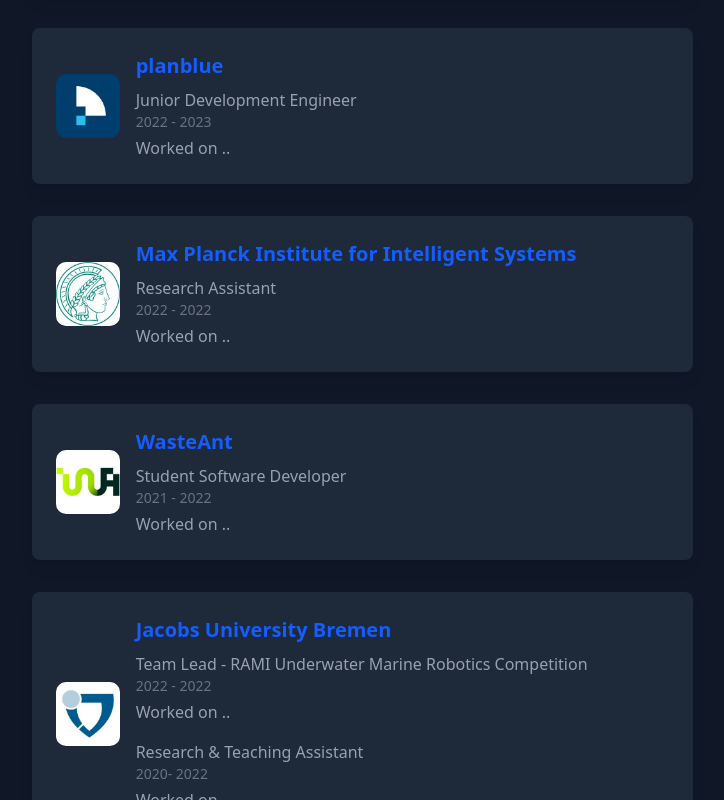
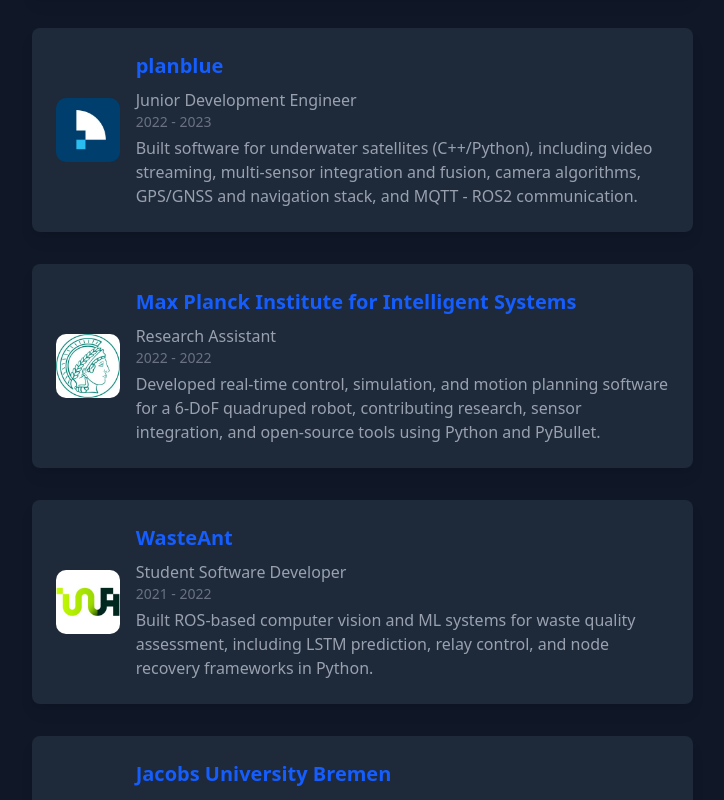
Before and after one commit to nayan-pradhan/personal-portfolio, a React (Vite) app: page / in a window 1280 px wide. Shown: the part 1040-1840 px from the top of the page, without its empty margins (469-1193 px from the left). Built offline with nearby package versions, Linux system fonts and the light colour scheme.

Commit message:
Adding content to experience

```diff
--- a/src/components/Experience.jsx
+++ b/src/components/Experience.jsx
@@ -22,7 +22,7 @@ const experience = [
             {
                 title: "Junior Development Engineer",
                 period: "2022 - 2023",
-                description: "Worked on ..",
+                description: `Built software for underwater satellites (C++/Python), including video streaming, multi-sensor integration and fusion, camera algorithms, GPS/GNSS and navigation stack, and MQTT - ROS2 communication.`
             }
         ]
     },
@@ -34,7 +34,7 @@ const experience = [
             {
                 title: "Research Assistant",
                 period: "2022 - 2022",
-                description: "Worked on ..",
+                description: `Developed real-time control, simulation, and motion planning software for a 6-DoF quadruped robot, contributing research, sensor integration, and open-source tools using Python and PyBullet.`,
             }
         ]
     },
@@ -46,7 +46,7 @@ const experience = [
             {
                 title: "Student Software Developer",
                 period: "2021 - 2022",
-                description: "Worked on ..",
+                description: `Built ROS-based computer vision and ML systems for waste quality assessment, including LSTM prediction, relay control, and node recovery frameworks in Python.`,
             }
         ]
     },
@@ -55,15 +55,15 @@ const experience = [
         url: "https://www.jacobs-university.de",
         logo: "/logos/jacobs_university_logo.jpeg",
         roles: [
+            // {
+            //     title: "Team Lead - RAMI Underwater Marine Robotics Competition",
+            //     period: "2022 - 2022",
+            //     description: `Led a 10-member team in the 2022 RAMI Underwater Robotics Competition, developing autonomous navigation and vision-based mission software (ROS, Python/C++, OpenCV) for the BlueROV2 — winning 3 awards.`,
+            // },
             {
-                title: "Team Lead - RAMI Underwater Marine Robotics Competition",
-                period: "2022 - 2022",
-                description: "Worked on ..",
-            },
-            {
-                title: "Research & Teaching Assistant",
+                title: "Team Lead, Research & Teaching Assistant",
                 period: "2020- 2022",
-                description: "Worked on ..",
+                description: `Developed software and hardware for underwater and planetary robotics systems (BlueROV2, DuckieBots, ESA Spherical Robot) using ROS, Python/C++, and OpenCV, contributing to research, teaching, and a team effort that earned awards at the 2022 RAMI Underwater Robotics Competition.`
             }
         ]
     },
@@ -134,7 +134,7 @@ const Experience = () => {
                                         <div key={idx}>
                                             <div className="font-medium">{role.title}</div>
                                             <div className="text-gray-500 text-sm">{role.period}</div>
-                                            <div className="mt-1">{role.description}</div>
+                                            <div className="mt-1 whitespace-pre-line">{role.description}</div>
                                         </div>
                                     ))}
                                 </div>
```
